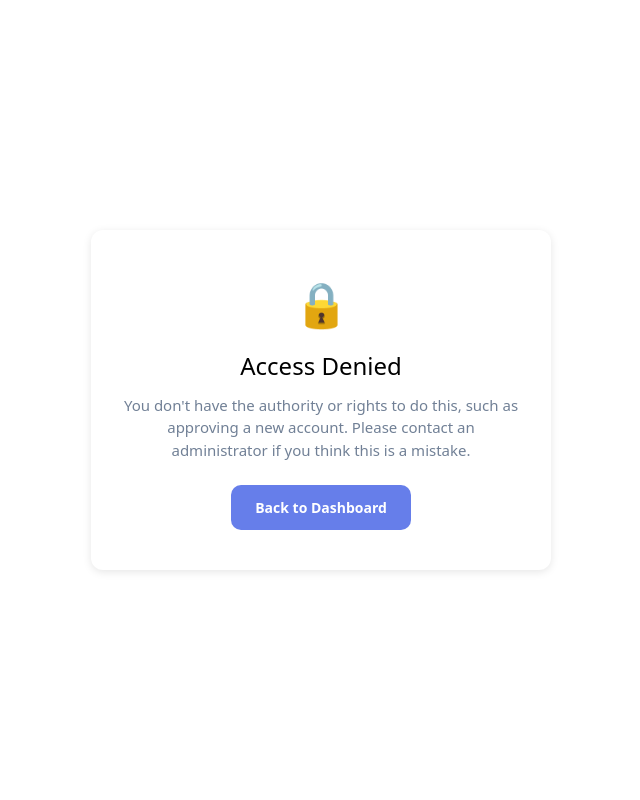
After one commit to Pulkitarora12/Management-Information-System, a Spring app: template notes/src/main/resources/templates/auth/access-denied.html in a window 1280 px wide. The commit adds this page. Shown: the whole page, without its empty margins (319-959 px from the left). Run offline with Thymeleaf, Linux system fonts and the light colour scheme; the template is opened without the code that fills it, so the values that code supplies are empty; style sheets or scripts are compiled from the project's sources; some of the project's set-up classes (security, data sources, template engines, error pages and the like) are left out, and stand-ins take their place.

Commit message:
Fix lazy-load error in permission checks, apply FORM_BUILDER grants to all forms, add Access Denied page
Co-Authored-By: Claude Sonnet 5.5 <noreply@anthropic.com>

```diff
--- a/notes/src/main/java/com/notes/notes/controller/authController/AuthController.java
+++ b/notes/src/main/java/com/notes/notes/controller/authController/AuthController.java
@@ -45,6 +45,11 @@ public class AuthController {
 
     public AuthController(TaskTemplateService taskTemplateService) {
         this.taskTemplateService = taskTemplateService;
+    }
+
+    @GetMapping("/access-denied")
+    public String accessDenied() {
+        return "auth/access-denied";
     }
 
     @GetMapping("/login")
--- /dev/null
+++ b/notes/src/main/resources/templates/auth/access-denied.html
@@ -0,0 +1,29 @@
+<!DOCTYPE html>
+<html xmlns:th="http://www.thymeleaf.org">
+<head>
+    <title>Access Denied</title>
+    <meta charset="UTF-8">
+    <meta name="viewport" content="width=device-width, initial-scale=1.0">
+    <link rel="icon" type="image/x-icon" th:href="@{/favicon.ico}">
+    <style>
+        * { margin: 0; padding: 0; box-sizing: border-box; }
+        body { min-height: 100vh; display: flex; align-items: center; justify-content: center; padding: 20px; }
+        .box { background: white; border-radius: 12px; box-shadow: 0 2px 8px rgba(0,0,0,0.1); padding: 40px 32px; max-width: 460px; width: 100%; text-align: center; }
+        .icon { font-size: 44px; margin-bottom: 12px; }
+        h2 { font-size: 24px; margin-bottom: 10px; }
+        p { color: #718096; font-size: 15px; line-height: 1.5; margin-bottom: 24px; }
+        a { display: inline-block; background: #667eea; color: white; text-decoration: none; padding: 12px 24px; border-radius: 10px; font-weight: 600; font-size: 14px; }
+        a:hover { background: #5568d3; }
+    </style>
+    <link rel="stylesheet" th:href="@{/css/app.css}">
+</head>
+<body>
+<div class="box">
+    <div class="icon">&#128274;</div>
+    <h2>Access Denied</h2>
+    <p>You don't have the authority or rights to do this, such as approving a new account.
+       Please contact an administrator if you think this is a mistake.</p>
+    <a th:href="@{/auth/dashboard}">Back to Dashboard</a>
+</div>
+</body>
+</html>
```
Also changed, not shown: notes/src/main/java/com/notes/notes/rbac/service/AuthorizationService.java (+25 -0 lines), notes/src/main/java/com/notes/notes/security/SecurityConfig.java (+9 -3 lines), notes/src/main/resources/templates/auth/RolePermissions.html (+19 -1 lines).
